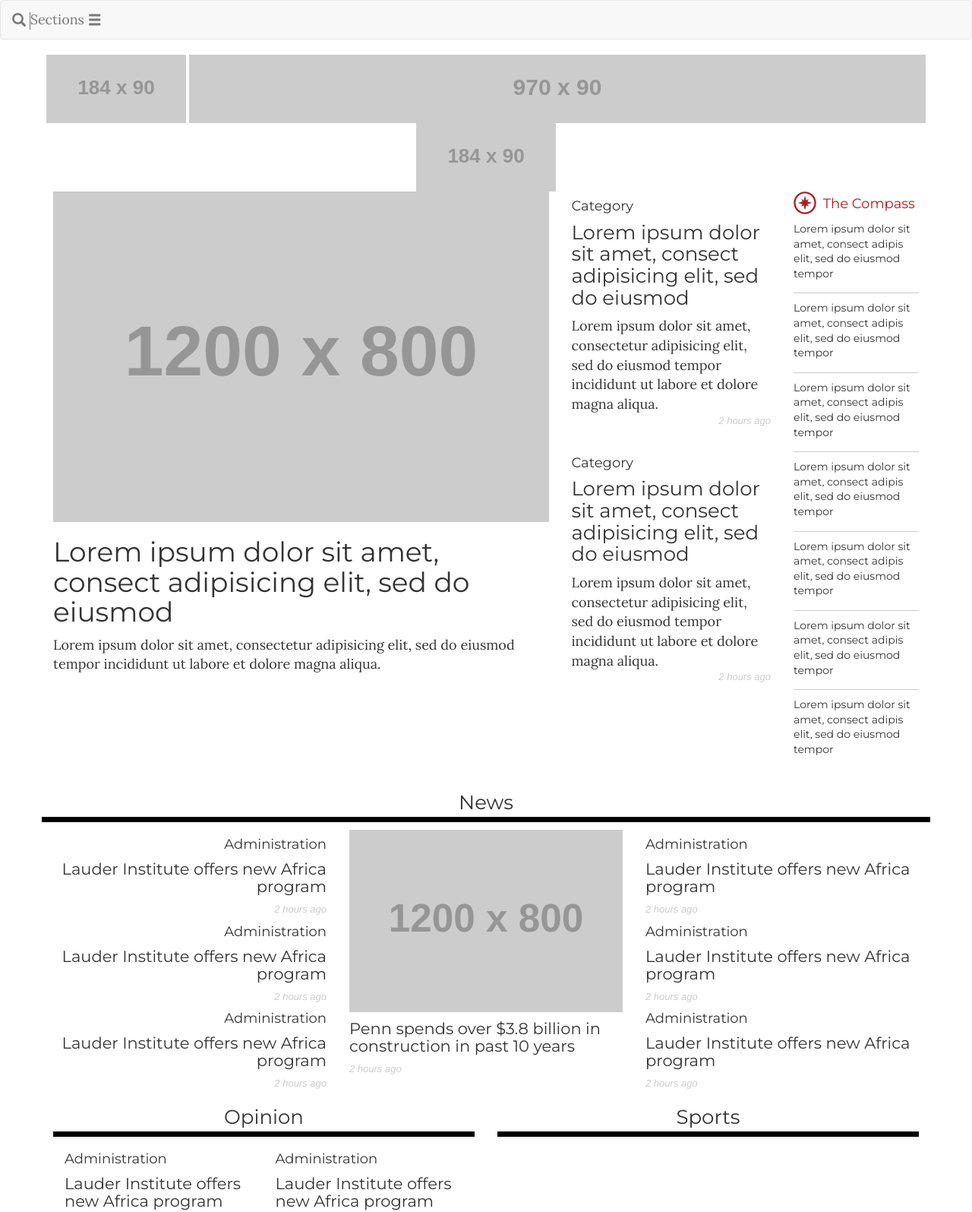
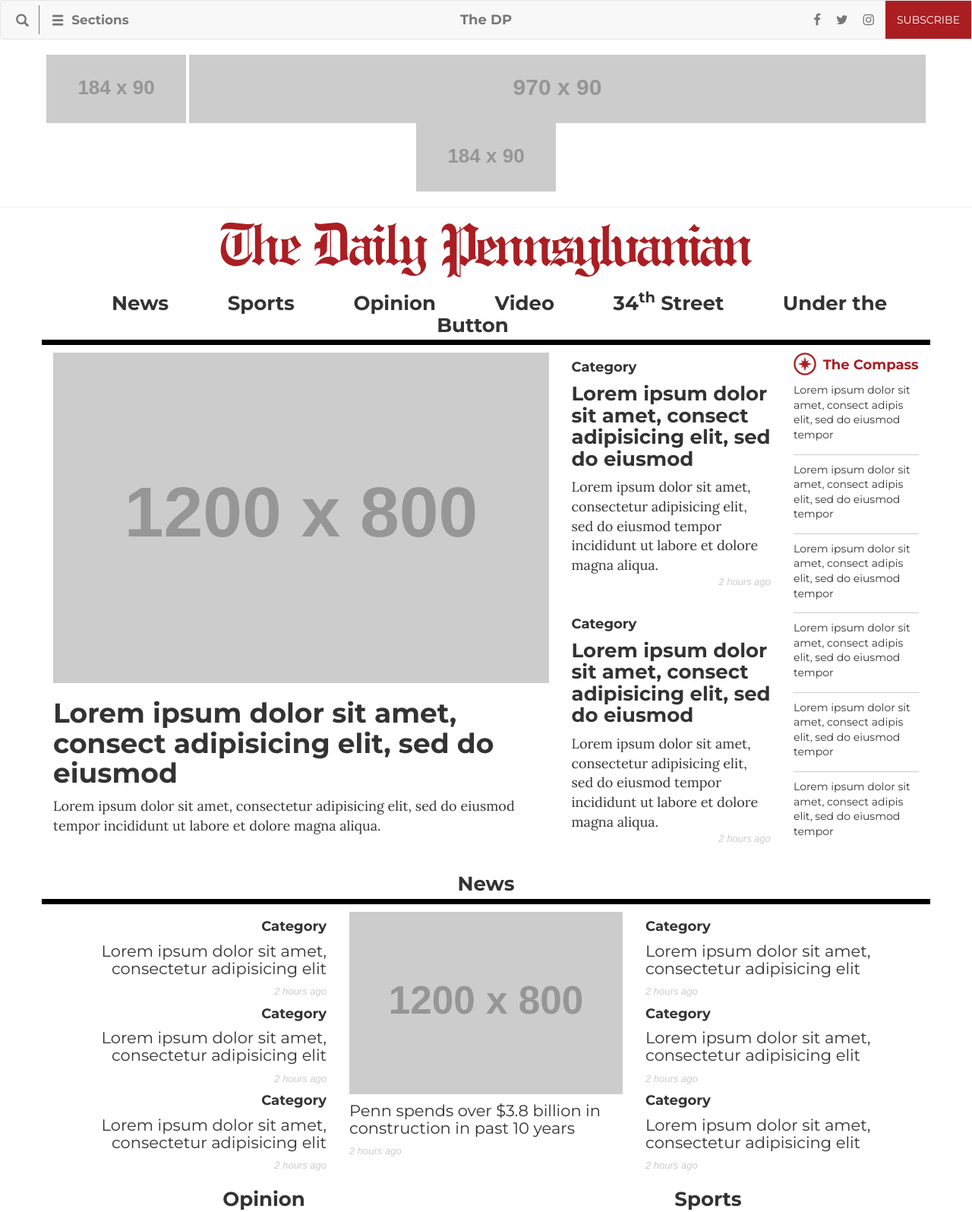
Before and after one commit to waffle-iron/dp-v3, a website: page src/views/index.html in a window 1280 px wide. Shown: the top 1595 px of the page at 76% size. Drawn offline with nearby package versions, Linux system fonts and the light colour scheme; files that its build step writes are made by us from their sources; placeholder pictures from the web are drawn by us; files whose address does not match are found by name.

Commit message:
Sunday morning

```diff
--- a/src/scss/_fonts.scss
+++ b/src/scss/_fonts.scss
@@ -1,15 +1,17 @@
 @import url(https://fonts.googleapis.com/css?family=Montserrat:400,700|Arimo:400,400italic,700|Lora:400,400italic,700);
+@import url(https://cdnjs.cloudflare.com/ajax/libs/font-awesome/4.5.0/css/font-awesome.min.css);
 
 body {
   font-family: $font-family-base;
 }
 
-h1, h2, h3, h4, h5, h6, .header-text {
+h1, h2, h3, h4, h5, h6, .header-text, .menu-text {
   font-family: $font-family-heading;
 }
 
 h1 {
   font-size: $font-size-h1;
+  font-weight: 700;
 }
 
 h2 {
@@ -18,6 +20,7 @@
 
 h3 {
   font-size: $font-size-h3;
+  font-weight: 700;
 }
 
 h4 {
@@ -26,6 +29,7 @@
 
 h5 {
   font-size: $font-size-h5;
+  font-weight: 700;
 }
 
 h6 {
--- a/src/scss/_header.scss
+++ b/src/scss/_header.scss
@@ -1,7 +1,71 @@
-.search-field {
-  border-right: 1px solid #777;
+nav {
+  font-family: $font-family-heading;
+  font-weight: 700;
+  font-size: 120%;
+
+  .glyphicon {
+    vertical-align: text-bottom;
+    top: -0.5px; //Seriously alignment is driving me insane
+  }
 }
 
-.menu-text {
-  vertical-align: top;
+.navbar-brand
+{
+    position: absolute;
+    width: 100%;
+    left: 0;
+    text-align: center;
+    margin: auto;
 }
+
+.search-field {
+  .glyphicon {
+    margin-left: -10px;
+  }
+  &:after {
+    content: "";
+    position: absolute;
+    left: 35px;
+    bottom: 12.5%;
+    height: 75%;
+    width: 1px;
+    border-right: 1px solid #777;
+  }
+}
+
+.menu {
+  .menu-text {
+    // vertical-align: top;
+  }
+  .glyphicon-menu-hamburger{
+    padding-right: 5px;
+   }
+}
+
+.social-icons .fa {
+  padding-left: 5px;
+}
+
+.navbar-subscribe {
+  font-weight: 400;
+  font-size: 14px;
+  background: $brand-primary;
+  text-transform: uppercase;
+
+  a {
+    color: #fff !important;
+  }
+}
+
+.header-logo {
+  text-align: center;
+
+  img {
+    width: 700px;
+    display: initial;
+  }
+}
+.header-section {
+  padding-left: 3%;
+  padding-right: 3%;
+}
--- a/src/views/body.html
+++ b/src/views/body.html
@@ -1,7 +1,7 @@
 <div class="container">
   <div class="row">
     <div class="col-md-7">
-      <img src="https://placehold.it/1200x800?text=Photo" class="img img-responsive" />
+      <img src="https://placehold.it/1200x800?text=4:3" class="img img-responsive" />
       <h1>Lorem ipsum dolor sit amet, consect adipisicing elit, sed do eiusmod</h1>
       <div class="article-preview">
         Lorem ipsum dolor sit amet, consectetur adipisicing elit, sed do eiusmod tempor incididunt ut labore et dolore magna aliqua.
@@ -34,37 +34,36 @@
       <h6 class="compass">Lorem ipsum dolor sit amet, consect adipis elit, sed do eiusmod tempor</h6>
       <h6 class="compass">Lorem ipsum dolor sit amet, consect adipis elit, sed do eiusmod tempor</h6>
       <h6 class="compass">Lorem ipsum dolor sit amet, consect adipis elit, sed do eiusmod tempor</h6>
-      <h6 class="compass">Lorem ipsum dolor sit amet, consect adipis elit, sed do eiusmod tempor</h6>
     </div>
   </div>
 
   <div class="row">
     <h3 class="frontpage-section">News</h3>
     <div class="col-sm-4 section-news section-news-left">
-      <h5>Administration</h5>
-      <h4>Lauder Institute offers new Africa program</h4>
+      <h5>Category</h5>
+      <h4>Lorem ipsum dolor sit amet, consectetur adipisicing elit</h4>
       <div class="timestamp">2 hours ago</div>
-      <h5>Administration</h5>
-      <h4>Lauder Institute offers new Africa program</h4>
+      <h5>Category</h5>
+      <h4>Lorem ipsum dolor sit amet, consectetur adipisicing elit</h4>
       <div class="timestamp">2 hours ago</div>
-      <h5>Administration</h5>
-      <h4>Lauder Institute offers new Africa program</h4>
+      <h5>Category</h5>
+      <h4>Lorem ipsum dolor sit amet, consectetur adipisicing elit</h4>
       <div class="timestamp">2 hours ago</div>
     </div>
     <div class="col-sm-4 section-news section-news-center">
-      <img src="https://placehold.it/1200x800?text=Photo" class="img img-responsive" />
+      <img src="https://placehold.it/1200x800?text=4:3" class="img img-responsive" />
       <h4>Penn spends over $3.8 billion in construction in past 10 years</h4>
       <div class="timestamp">2 hours ago</div>
     </div>
     <div class="col-sm-4 section-news section-news-right">
-      <h5>Administration</h5>
-      <h4>Lauder Institute offers new Africa program</h4>
+      <h5>Category</h5>
+      <h4>Lorem ipsum dolor sit amet, consectetur adipisicing elit</h4>
       <div class="timestamp">2 hours ago</div>
-      <h5>Administration</h5>
-      <h4>Lauder Institute offers new Africa program</h4>
+      <h5>Category</h5>
+      <h4>Lorem ipsum dolor sit amet, consectetur adipisicing elit</h4>
       <div class="timestamp">2 hours ago</div>
-      <h5>Administration</h5>
-      <h4>Lauder Institute offers new Africa program</h4>
+      <h5>Category</h5>
+      <h4>Lorem ipsum dolor sit amet, consectetur adipisicing elit</h4>
       <div class="timestamp">2 hours ago</div>
     </div>
   </div>
@@ -74,35 +73,35 @@
       <h3 class="frontpage-section">Opinion</h3>
       <div class="col-md-6 section-opinion">
         <div class="story-summary">
-          <h5>Administration</h5>
-          <h4>Lauder Institute offers new Africa program</h4>
+          <h5>Category</h5>
+          <h4>Lorem ipsum dolor sit amet, consectetur adipisicing elit</h4>
           <div class="timestamp">2 hours ago</div>
         </div>
         <div class="story-summary">
-          <h5>Administration</h5>
-          <h4>Lauder Institute offers new Africa program</h4>
+          <h5>Category</h5>
+          <h4>Lorem ipsum dolor sit amet, consectetur adipisicing elit</h4>
           <div class="timestamp">2 hours ago</div>
         </div>
         <div class="story-summary">
-          <h5>Administration</h5>
-          <h4>Lauder Institute offers new Africa program</h4>
+          <h5>Category</h5>
+          <h4>Lorem ipsum dolor sit amet, consectetur adipisicing elit</h4>
           <div class="timestamp">2 hours ago</div>
         </div>
       </div>
       <div class="col-md-6 section-opinion">
         <div class="story-summary">
-          <h5>Administration</h5>
-          <h4>Lauder Institute offers new Africa program</h4>
+          <h5>Category</h5>
+          <h4>Lorem ipsum dolor sit amet, consectetur adipisicing elit</h4>
           <div class="timestamp">2 hours ago</div>
         </div>
         <div class="story-summary">
-          <h5>Administration</h5>
-          <h4>Lauder Institute offers new Africa program</h4>
+          <h5>Category</h5>
+          <h4>Lorem ipsum dolor sit amet, consectetur adipisicing elit</h4>
           <div class="timestamp">2 hours ago</div>
         </div>
         <div class="story-summary">
-          <h5>Administration</h5>
-          <h4>Lauder Institute offers new Africa program</h4>
+          <h5>Category</h5>
+          <h4>Lorem ipsum dolor sit amet, consectetur adipisicing elit</h4>
           <div class="timestamp">2 hours ago</div>
         </div>
       </div>
--- a/src/views/header.html
+++ b/src/views/header.html
@@ -1,18 +1,26 @@
-<nav class="navbar navbar-default">
-  <div class="container-fluid">
-    <div class="navbar-header">
-      <a class="navbar-brand" href="#">
-        <span class="search-field">
-          <span class="glyphicon glyphicon-search"></span>
-        </span>
-        <span class="menu">
-          <span class="menu-text">Sections</span>
-          <span class="glyphicon glyphicon-menu-hamburger"></span>
-        </span>
-      </a>
-    </div>
+<nav class="navbar navbar-default" role="navigation">
+  <a class="navbar-brand" href="#">The DP</a>
+
+  <div class="navbar-collapse collapse">
+    <ul class="nav navbar-nav navbar-left">
+      <li class="search-field"><a href="#">
+        <span class="glyphicon glyphicon-search"></span></a>
+      </li>
+      <li class="menu"><a href="#">
+        <span class="glyphicon glyphicon-menu-hamburger"></span>
+        <span class="menu-text">Sections</span></a>
+      </li>
+    </ul>
+
+    <ul class="nav navbar-nav navbar-right social-icons">
+      <li><a href="#" class="fa fa-facebook"></a></li>
+      <li><a href="#" class="fa fa-twitter"></a></li>
+      <li><a href="#" class="fa fa-instagram"></a></li>
+      <li class="navbar-subscribe"><a href="#subscribe">Subscribe</a></li>
+    </ul>
   </div>
 </nav>
+
 <div class="text-center">
       <div class="leaderboard">
         <img src="http://placehold.it/184x90"/>
@@ -20,3 +28,21 @@
         <img src="http://placehold.it/184x90"/>
       </div>
 </div>
+
+<hr>
+
+<div class="container">
+  <div class="row">
+    <div class="header-logo">
+      <img class="img img-responsive" src="img/header-logo.svg"/>
+    </div>
+    <h3 class="frontpage-section">
+      <span class="header-section">News</span>
+      <span class="header-section">Sports</span>
+      <span class="header-section">Opinion</span>
+      <span class="header-section">Video</span>
+      <span class="header-section">34<sup>th</sup> Street</span>
+      <span class="header-section">Under the Button</span>
+    </h3>
+  </div>
+</div>
```
Also changed, not shown: src/css/main.css.
